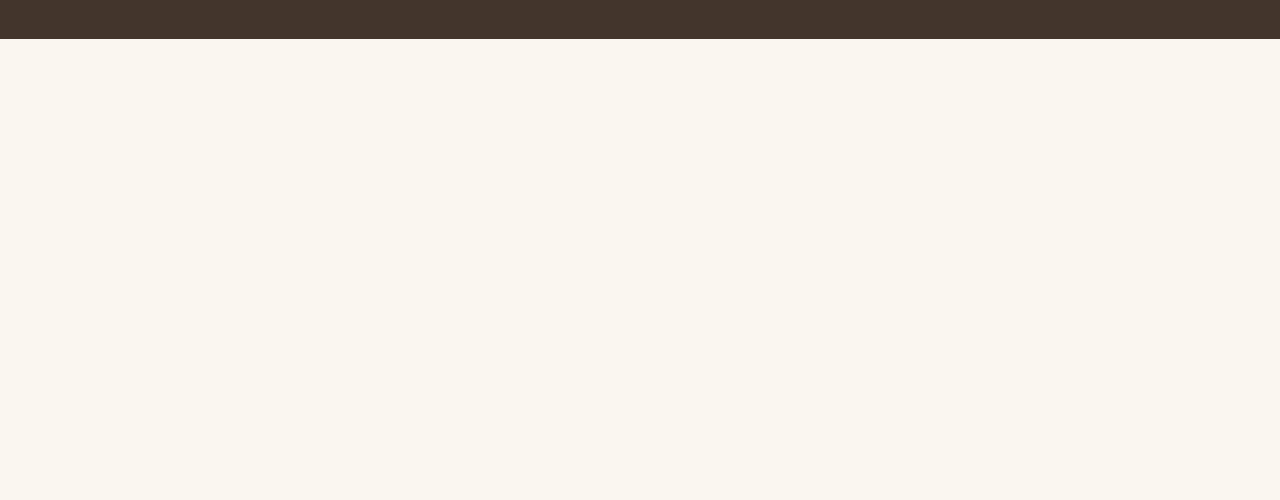
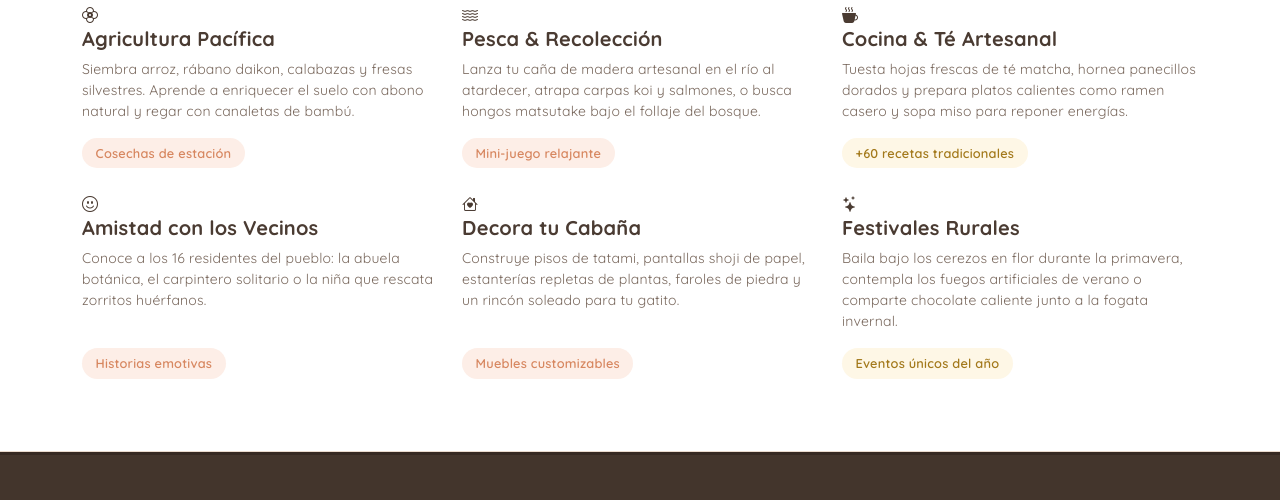
Before and after one commit to rollingcodeschool/komorebi-valley-c31, a plain HTML site: page index.html in a window 1280 px wide. Shown: the part 1120-1620 px from the top of the page. Before the commit the page ends 1159 px from the top, so only its background shows below. Drawn offline with nearby package versions, Linux system fonts and the light colour scheme.

Commit message:
agregue una grilla de cards con las caracteristicas del juego

```diff
--- a/index.html
+++ b/index.html
@@ -141,6 +141,107 @@
           </div>
         </div>
       </section>
+          <!-- ========================================== -->
+    <!-- GIT STEP 3: RAMA feature/caracteristicas   -->
+    <!-- ========================================== -->
+    <section id="vida-rural" class="py-5 bg-white border-top border-bottom" style="border-color: var(--cozy-border) !important;">
+      <div class="container py-4">
+        <div class="text-center mb-5">
+          <span class="cozy-badge-pill">Un día en Komorebi</span>
+          <h2 class="display-6 fw-bold mt-2" style="color: var(--cozy-wood);">Todo lo que puedes disfrutar en el valle</h2>
+          <p class="mx-auto" style="max-width: 620px; color: var(--cozy-wood-muted);">
+            No hay relojes que te apuren ni misiones con penalización. Tú decides cómo disfrutar de cada amanecer soleado o cada tarde lluviosa.
+          </p>
+        </div>
+
+        <!-- Grilla de 6 Cards (Responsive: 1 col móvil, 2 col tablet, 3 col desktop) -->
+        <div class="row g-4">
+          <!-- Card 1 -->
+          <div class="col-12 col-md-6 col-lg-4">
+            <div class="cozy-feature-card h-100 d-flex flex-column">
+              <div class="feature-icon-circle icon-sage">
+                <i class="bi bi-flower2"></i>
+              </div>
+              <h3 class="h5 fw-bold mb-2">Agricultura Pacífica</h3>
+              <p class="small flex-grow-1" style="color: var(--cozy-wood-muted);">
+                Siembra arroz, rábano daikon, calabazas y fresas silvestres. Aprende a enriquecer el suelo con abono natural y regar con canaletas de bambú.
+              </p>
+              <span class="cozy-tag-peach align-self-start">Cosechas de estación</span>
+            </div>
+          </div>
+
+          <!-- Card 2 -->
+          <div class="col-12 col-md-6 col-lg-4">
+            <div class="cozy-feature-card h-100 d-flex flex-column">
+              <div class="feature-icon-circle icon-peach">
+                <i class="bi bi-water"></i>
+              </div>
+              <h3 class="h5 fw-bold mb-2">Pesca & Recolección</h3>
+              <p class="small flex-grow-1" style="color: var(--cozy-wood-muted);">
+                Lanza tu caña de madera artesanal en el río al atardecer, atrapa carpas koi y salmones, o busca hongos matsutake bajo el follaje del bosque.
+              </p>
+              <span class="cozy-tag-peach align-self-start">Mini-juego relajante</span>
+            </div>
+          </div>
+
+          <!-- Card 3 -->
+          <div class="col-12 col-md-6 col-lg-4">
+            <div class="cozy-feature-card h-100 d-flex flex-column">
+              <div class="feature-icon-circle icon-yellow">
+                <i class="bi bi-cup-hot-fill"></i>
+              </div>
+              <h3 class="h5 fw-bold mb-2">Cocina & Té Artesanal</h3>
+              <p class="small flex-grow-1" style="color: var(--cozy-wood-muted);">
+                Tuesta hojas frescas de té matcha, hornea panecillos dorados y prepara platos calientes como ramen casero y sopa miso para reponer energías.
+              </p>
+              <span class="cozy-tag-yellow align-self-start">+60 recetas tradicionales</span>
+            </div>
+          </div>
+
+          <!-- Card 4 -->
+          <div class="col-12 col-md-6 col-lg-4">
+            <div class="cozy-feature-card h-100 d-flex flex-column">
+              <div class="feature-icon-circle icon-sage">
+                <i class="bi bi-emoji-smile"></i>
+              </div>
+              <h3 class="h5 fw-bold mb-2">Amistad con los Vecinos</h3>
+              <p class="small flex-grow-1" style="color: var(--cozy-wood-muted);">
+                Conoce a los 16 residentes del pueblo: la abuela botánica, el carpintero solitario o la niña que rescata zorritos huérfanos.
+              </p>
+              <span class="cozy-tag-peach align-self-start">Historias emotivas</span>
+            </div>
+          </div>
+
+          <!-- Card 5 -->
+          <div class="col-12 col-md-6 col-lg-4">
+            <div class="cozy-feature-card h-100 d-flex flex-column">
+              <div class="feature-icon-circle icon-peach">
+                <i class="bi bi-house-heart"></i>
+              </div>
+              <h3 class="h5 fw-bold mb-2">Decora tu Cabaña</h3>
+              <p class="small flex-grow-1" style="color: var(--cozy-wood-muted);">
+                Construye pisos de tatami, pantallas shoji de papel, estanterías repletas de plantas, faroles de piedra y un rincón soleado para tu gatito.
+              </p>
+              <span class="cozy-tag-peach align-self-start">Muebles customizables</span>
+            </div>
+          </div>
+
+          <!-- Card 6 -->
+          <div class="col-12 col-md-6 col-lg-4">
+            <div class="cozy-feature-card h-100 d-flex flex-column">
+              <div class="feature-icon-circle icon-yellow">
+                <i class="bi bi-stars"></i>
+              </div>
+              <h3 class="h5 fw-bold mb-2">Festivales Rurales</h3>
+              <p class="small flex-grow-1" style="color: var(--cozy-wood-muted);">
+                Baila bajo los cerezos en flor durante la primavera, contempla los fuegos artificiales de verano o comparte chocolate caliente junto a la fogata invernal.
+              </p>
+              <span class="cozy-tag-yellow align-self-start">Eventos únicos del año</span>
+            </div>
+          </div>
+        </div>
+      </div>
+    </section>
     </main>
     <footer class="cozy-footer pt-5 pb-4">
         <div class="container">
```
